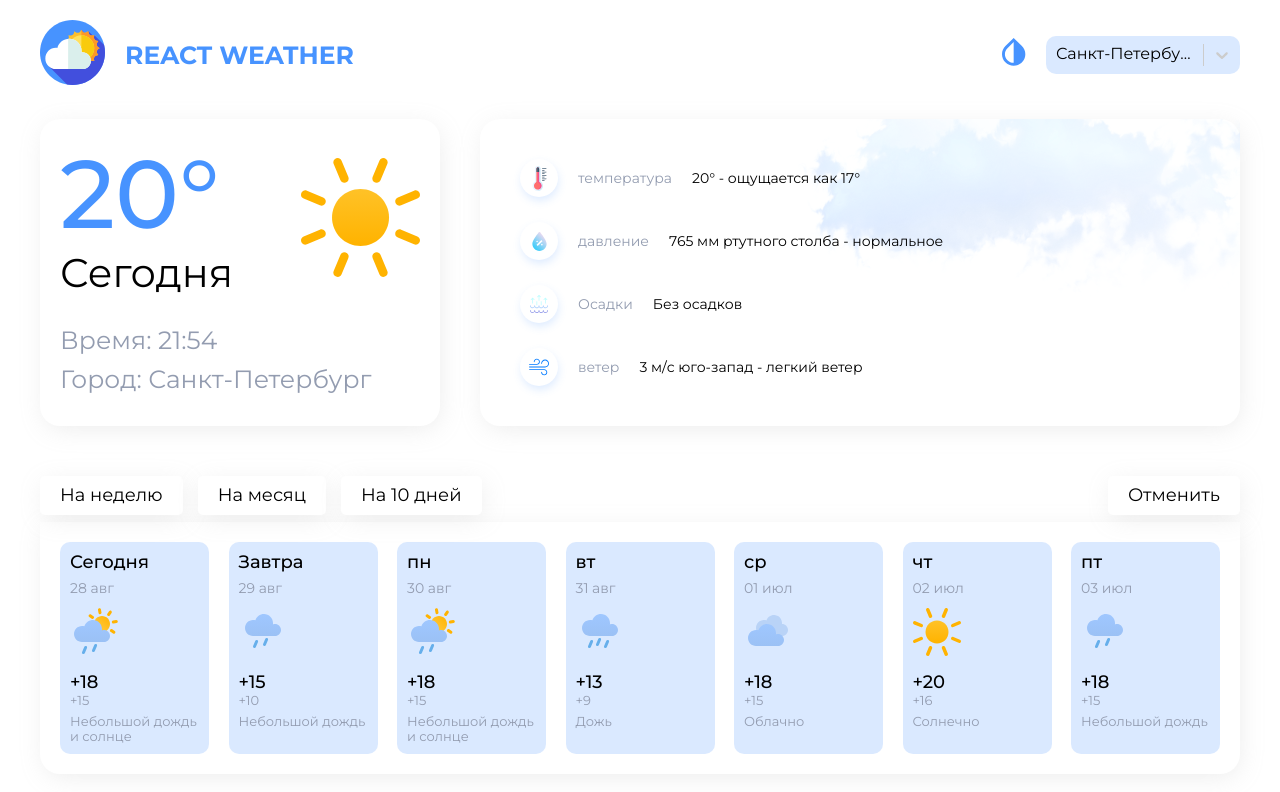
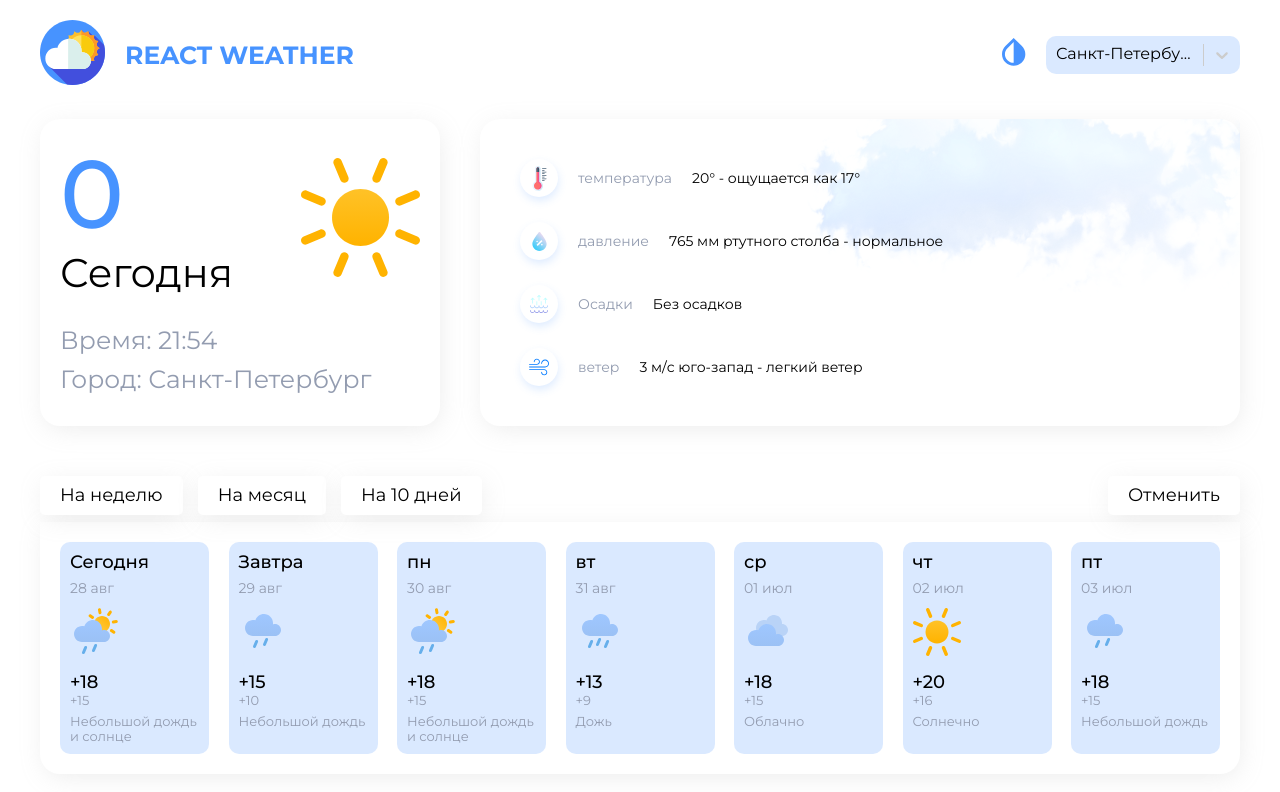
Before and after one commit to kolomyaka/React-Weather, a React (Create React App) app in the folder reactweather/: page / in a window 1280 px wide. Shown: the top 792 px of the page. Built offline with nearby package versions, Linux system fonts and the light colour scheme; no server answers.

Commit message:
Реализован запрос на сервер, необходимо типизировать ответ,
Подключили middleWare

```diff
--- a/reactweather/src/HOOKS/store.ts
+++ b/reactweather/src/HOOKS/store.ts
@@ -6,4 +6,4 @@ import { TypedUseSelectorHook, useDispatch, useSelector } from "react-redux";
 export const useCustomDispatch = () => useDispatch<AppDispatch>();
 
 // Типизируем useSelector
-export const useCustomSelecotr: TypedUseSelectorHook<RootState> = useSelector;
+export const useCustomSelector: TypedUseSelectorHook<RootState> = useSelector;
--- /dev/null
+++ b/reactweather/src/axios/index.ts
@@ -0,0 +1,15 @@
+import axios from "axios";
+
+// Создаем baseURL, который одиннаковый при всех запросах
+const api = axios.create({
+    baseURL : process.env.REACT_APP_API_URL,
+});
+
+// Перехватываем реквест при отправке (middleWare)
+api.interceptors.request.use(config => {
+    // При перехвате изменяем конфиг, добавляем в запросе наш API_KEY и возвращаем config
+    config.url = config.url + '&appid=' + process.env.REACT_APP_API_KEY;
+    return config;
+});
+
+export default api;
--- a/reactweather/src/pages/Home/Home.tsx
+++ b/reactweather/src/pages/Home/Home.tsx
@@ -1,4 +1,7 @@
-import React from 'react'
+import React, { useEffect } from 'react'
+import { useDispatch } from 'react-redux';
+import { useCustomSelector } from '../../HOOKS/store';
+import { fetchCurrentWeather } from '../../store/thunks/fetchCurrentWeather';
 import Days from './components/Days/Days';
 import ThisDay from './components/ThisDay/ThisDay';
 import ThisDayInfo from './components/ThisDayInfo/ThisDayInfo';
@@ -7,10 +10,19 @@ import s from './Home.module.scss';
 type Props = {}
 
 const Home = (props: Props) => {
+
+  const dispatch = useDispatch();
+
+  const { weather, isLoading, response } = useCustomSelector((state) => state.currentWeatherSliceReducer);
+
+  useEffect(() => {
+    dispatch(fetchCurrentWeather('Sankt-Peterburg'))
+  }, [])
+
   return (
     <div className={s.home}>
         <div className={s.wrapper}>
-            <ThisDay />
+            <ThisDay weather={weather} />
             <ThisDayInfo />
         </div>
         <Days />
--- a/reactweather/src/pages/Home/components/ThisDay/ThisDay.tsx
+++ b/reactweather/src/pages/Home/components/ThisDay/ThisDay.tsx
@@ -1,20 +1,23 @@
 import React from 'react'
 import GlobalSvgSelector from '../../../../assets/icons/global/GlobalSvgSelector';
+import { Weather } from '../../../../store/types/types';
 
 
 
 import s from './ThisDay.module.scss';
 
 
-type Props = {}
+type Props = {
+  weather : Weather
+}
 
-const ThisDay = (props: Props) => {
+const ThisDay = ({weather}: Props) => {
 
   return (
     <section className={s.this__day}>
         <div className={s.top__block}>
             <div className={s.top__wrapper}>
-                <div className={s.this__temp}>20°</div>
+                <div className={s.this__temp}>{weather.main.temp}</div>
                 <div className={s.this__day_name}>Сегодня</div>
             </div>
             <GlobalSvgSelector id='sun' />
--- a/reactweather/src/services/WeatherService.ts
+++ b/reactweather/src/services/WeatherService.ts
@@ -1,8 +1,9 @@
 import axios, { AxiosResponse } from "axios";
+import api from "../axios";
 import { Weather } from "../store/types/types";
 
 export class WeatherService {
     static getCurrentWeather(city: string): Promise<AxiosResponse<Weather>> {
-        return axios.get(`api.openweathermap.org/data/2.5/weather?q=${city}&appid=8198639251d8dbdf8e0477a3706efc1c`);
+        return api.get<Weather>(`weather?q=${city}&units=metric`);
     }
 }
--- a/reactweather/src/store/slices/currentWeatherSlice.ts
+++ b/reactweather/src/store/slices/currentWeatherSlice.ts
@@ -13,8 +13,12 @@ type Response = {
     message : string
 }
 
-const initialState = {
-    weather : {},
+const initialState: CurrentWeather = {
+    weather : {
+        main: {
+            temp : 0,
+        }
+    },
     isLoading : false,
     response : {
         status : 0,
--- a/reactweather/src/store/store.ts
+++ b/reactweather/src/store/store.ts
@@ -1,4 +1,4 @@
-import { combineReducers, configureStore } from "@reduxjs/toolkit";
+import { combineReducers, configureStore, getDefaultMiddleware } from "@reduxjs/toolkit";
 import currentWeatherSliceReducer from './slices/currentWeatherSlice';
 
 const rootReducer = combineReducers({
@@ -6,7 +6,8 @@ const rootReducer = combineReducers({
 });
 
 export const store = configureStore({
-    reducer : rootReducer
+    reducer : rootReducer,
+    middleware : ((getDefaultMiddleware) => getDefaultMiddleware({serializableCheck: false}))
 });
 
 
--- a/reactweather/src/store/thunks/fetchCurrentWeather.ts
+++ b/reactweather/src/store/thunks/fetchCurrentWeather.ts
@@ -6,7 +6,6 @@ import { AppDispatch } from "../store";
 // Создаем thunk которая возвращает функцию, в которой замыкается payload(Город) и внутри которой можем вызвать dispatch.
 
 export const fetchCurrentWeather = (payload: string) => async (dispatch: AppDispatch) => {
-
     try {
         dispatch(currentWeatherSlice.actions.fetchCurrentWeather());   // При запросе устанавливаем флаг загрузки в активное состояние
         const res = await WeatherService.getCurrentWeather(payload);
--- a/reactweather/src/store/types/types.ts
+++ b/reactweather/src/store/types/types.ts
@@ -1,4 +1,6 @@
 
 export type Weather = {
-
+    main : {
+        temp : number
+    }
 }
```
